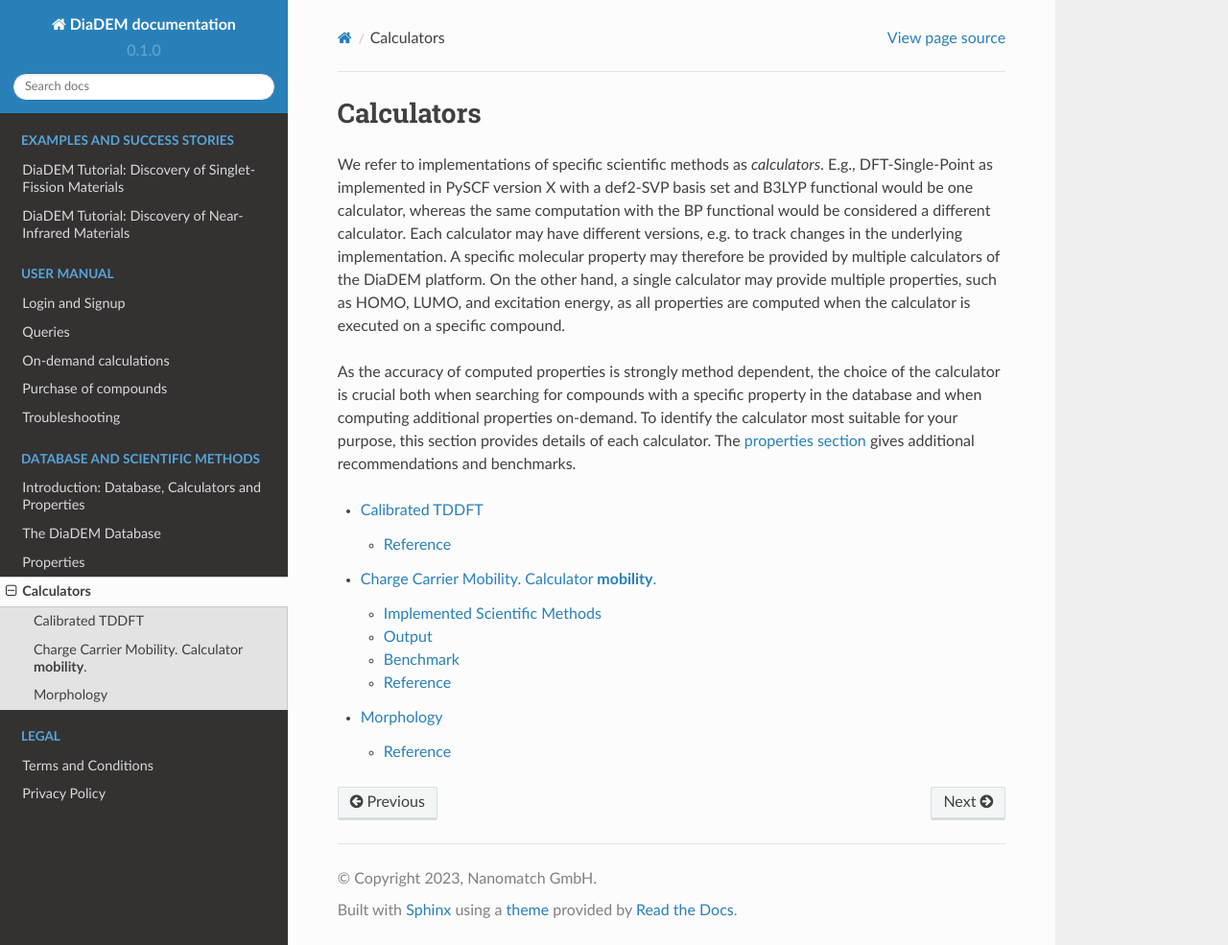
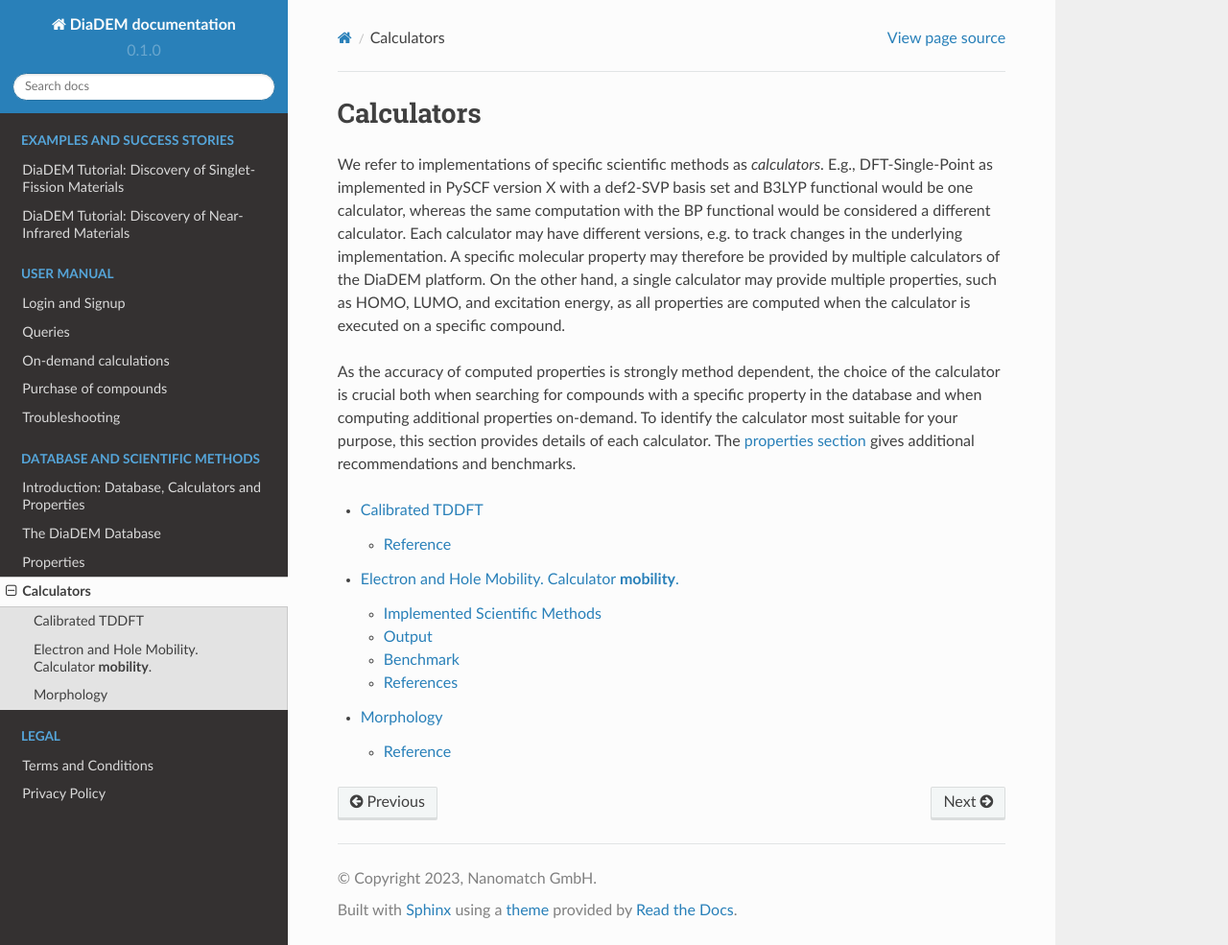
Before and after one commit to diadem-platform/diadem-docs, a Sphinx documentation site: the page built from docs/source/science/calculators/index.rst, in a window 1280 px wide and 985 px high. Shown: the whole window at 96% size. Built offline with Sphinx 7.4.7 and the Read the Docs theme 2.0.0, drawn with Linux system fonts in a browser that asks for light colours.

Commit message:
issues addressed

```diff
--- a/docs/source/science/properties/mobility.rst
+++ b/docs/source/science/properties/mobility.rst
@@ -1,6 +1,6 @@
 .. _science_properties_mobility:
 
-Charge Carrier Mobility
+Electron and Hole Mobility
 =======================
 
 Charge carrier mobility :math:`\mu` is a fundamental parameter in organic electronic materials, determining the speed :math:`v_d` at which charge carriers (electrons or holes) can move through a material when pushed or pulled by an electric field :math:`E`:
@@ -70,8 +70,8 @@
 
 
 
-References:
------------
+References
+----------
 
 .. _ref1:
 
```
Also changed, not shown: docs/source/science/calculators/mobility.rst (+21 -13 lines), 2 other files.
